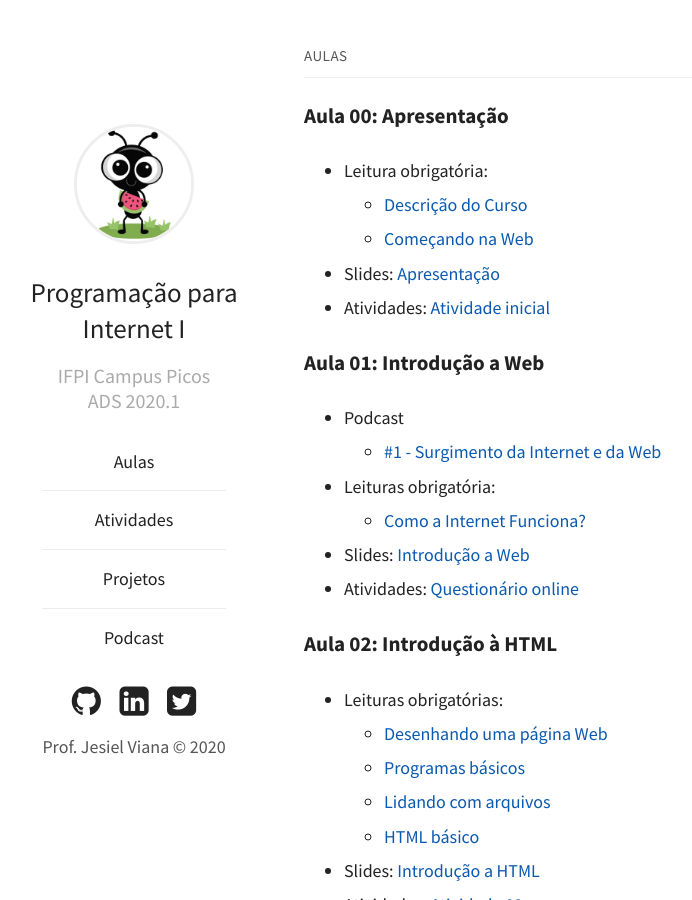
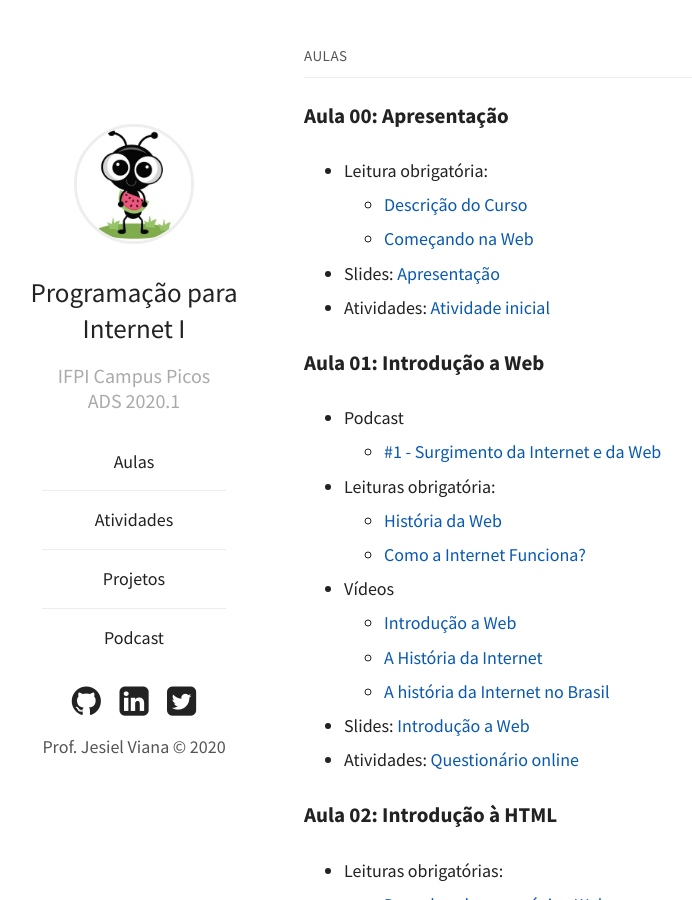
Before and after one commit to jesielviana/web-dev, a Jekyll site: the page built from aulas.md, in a window 1280 px wide and 900 px high. Shown: the whole window, without its empty margins (51-743 px from the left). Built offline with Jekyll 4.4.1, drawn with Linux system fonts in a browser that asks for light colours.

Commit message:
update lecture 00

```diff
--- a/aulas.md
+++ b/aulas.md
@@ -15,7 +15,12 @@ date:   2020-03-04 21:03:36 +0530
 - Podcast
   - [#1 - Surgimento da Internet e da Web](https://anchor.fm/babadodev/episodes/1---Surgimento-da-Internet-e-da-Web-egohdq)
 - Leituras obrigatória:
+  - [História da Web](https://www.tecmundo.com.br/historia/1778-a-world-wide-web-completa-20-anos-conheca-como-ela-surgiu.htm)
   - [Como a Internet Funciona?](https://developer.mozilla.org/pt-BR/docs/Learn/Common_questions/Como_a_internet_funciona)
+- Vídeos
+  - [Introdução a Web](https://www.youtube.com/watch?v=2Z-9OAB9eLQ)
+  - [A História da Internet](https://www.youtube.com/watch?v=pKxWPo73pX0)
+  - [A história da Internet no Brasil](https://www.youtube.com/watch?v=k_inQhpKprg)
 - Slides: [Introdução a Web](/web-dev/slides/aula-01)
 - Atividades: [Questionário online](https://forms.gle/9n6yny931PTXfqbr9)
 
```
